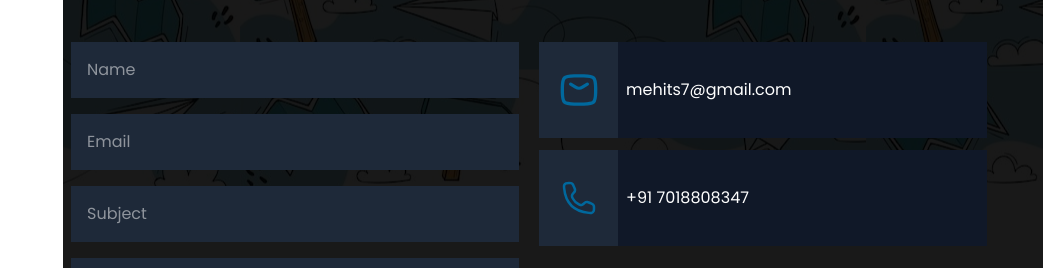
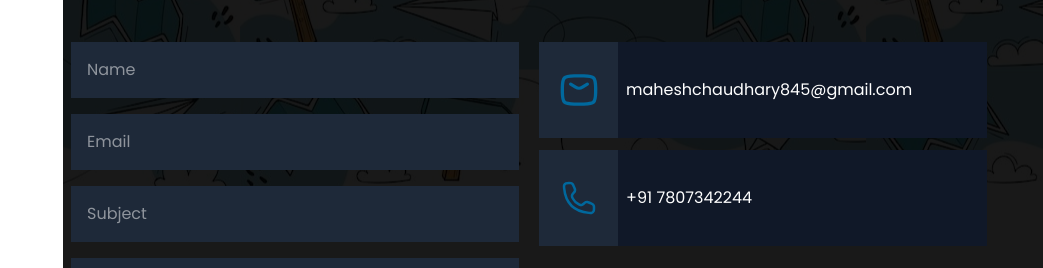
Before and after one commit to maheshchaudhary845/Personal-Portfolio, a Next.js app: page / in a window 1280 px wide. Shown: the part 5612-5880 px from the top of the page, without its empty margins (237-1280 px from the left). Built offline with nearby package versions, Linux system fonts and the light colour scheme; grey boxes are pictures that could not be loaded.

Commit message:
update contact info

```diff
--- a/app/page.js
+++ b/app/page.js
@@ -796,7 +796,7 @@ export default function Home() {
                     </svg>
                   </div>
                   <div className="flex items-center max-w-full w-full h-16 sm:h-24 bg-gray-900">
-                    <a href="mailto:mehits7@gmail.com" className="p-2 hover:underline text-[14px] sm:text-[16px]">mehits7@gmail.com</a>
+                    <a href="mailto:maheshchaudhary845@gmail.com" className="p-2 hover:underline text-[14px] sm:text-[16px]">maheshchaudhary845@gmail.com</a>
                   </div>
                 </div>
                 <div className="flex">
@@ -806,7 +806,7 @@ export default function Home() {
                     </svg>
                   </div>
                   <div className="flex items-center max-w-full w-full h-16 sm:h-24 bg-gray-900">
-                    <a href="tel:+917018808347" className="p-2 hover:underline text-[14px] sm:text-[16px]">+91 7018808347</a>
+                    <a href="tel:+917807342244" className="p-2 hover:underline text-[14px] sm:text-[16px]">+91 7807342244</a>
                   </div>
                 </div>
                 <iframe className="w-full h-[200px] md:h-[232px] " src="https://www.google.com/maps/embed?pb=!1m18!1m12!1m3!1d780.7318702113827!2d77.54146699448337!3d30.49064616850507!2m3!1f0!2f0!3f0!3m2!1i1024!2i768!4f13.1!3m3!1m2!1s0x390f17e4f6856a83%3A0xd6d21e344f1bdae1!2sMatak%20Majri%20pind!5e0!3m2!1sen!2sin!4v1757516062653!5m2!1sen!2sin" style={{ border: 0 }} allowFullScreen="" loading="lazy" referrerPolicy="no-referrer-when-downgrade"></iframe>
```
